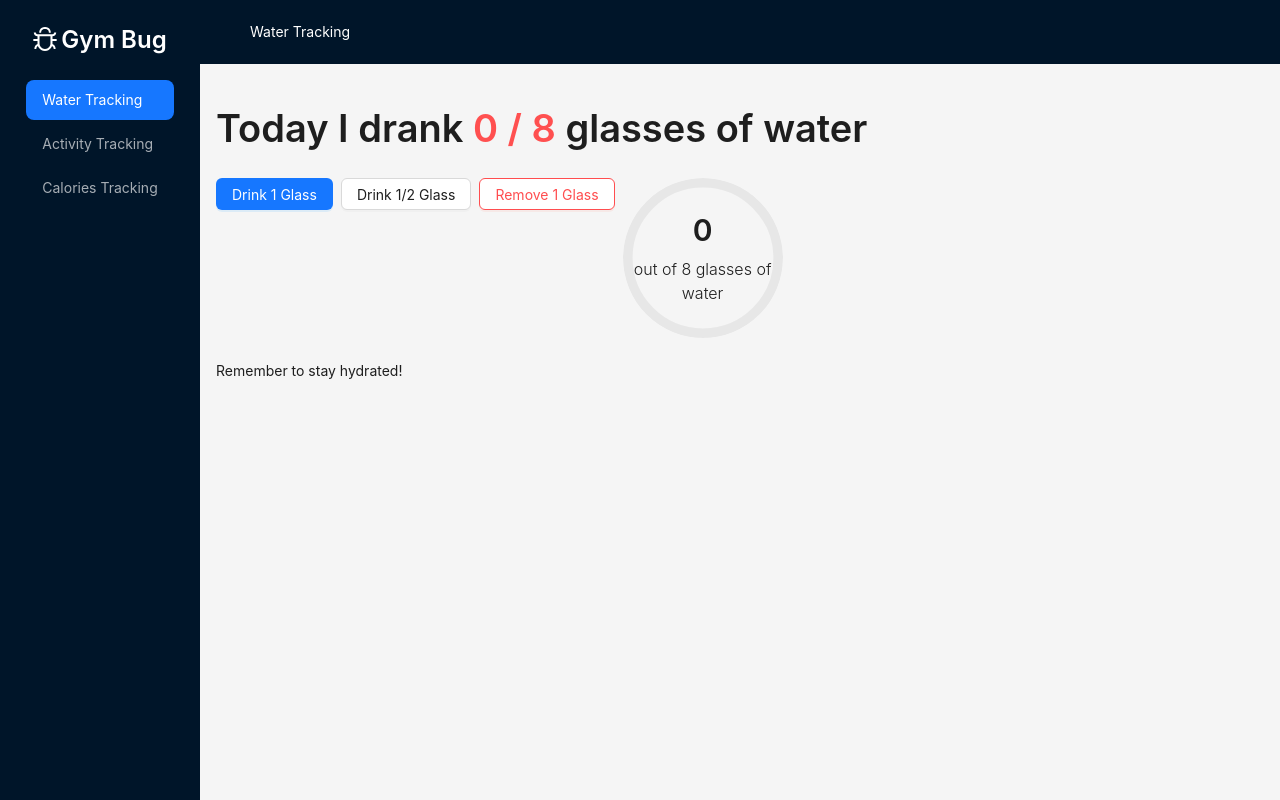
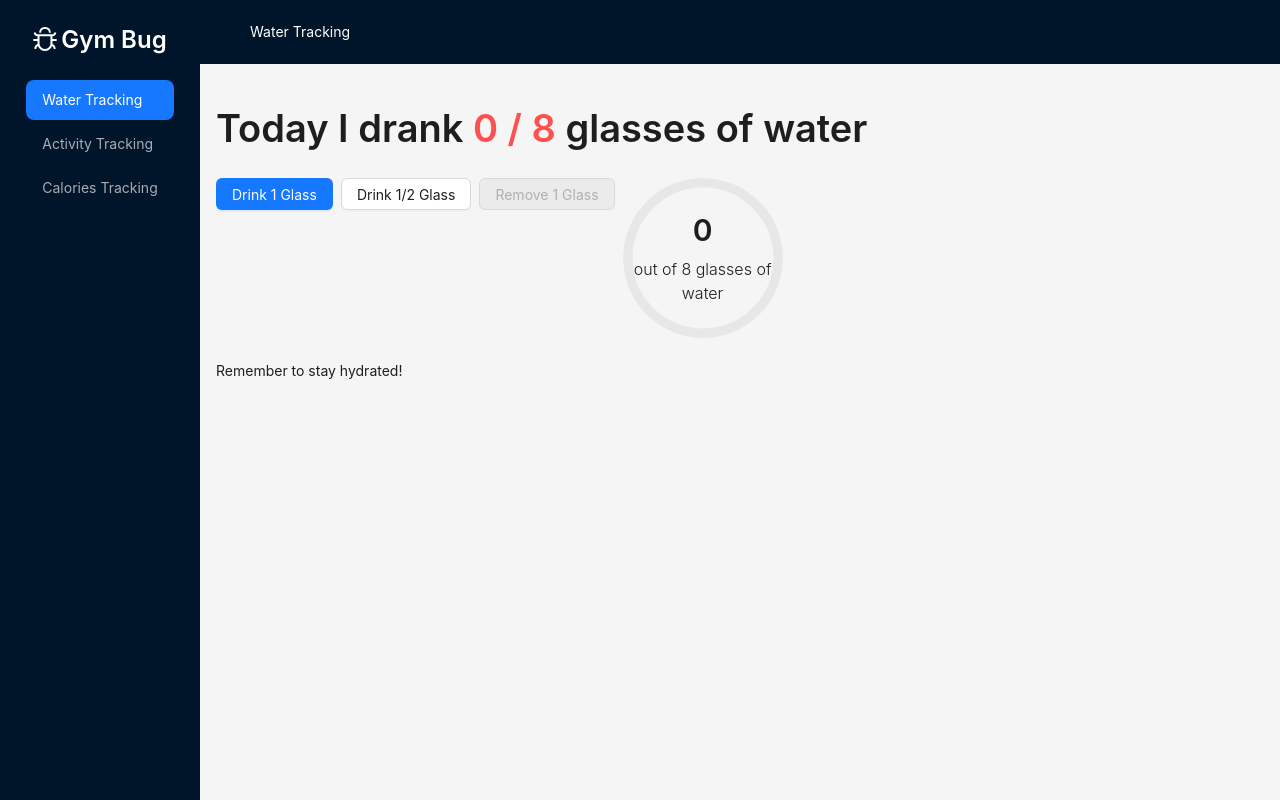
Before and after one commit to cezarmocanu/gym-bug, a React (Vite) app in the folder client/: page /water in a window 1280 px wide. Built offline with nearby package versions, Linux system fonts and the light colour scheme.

Commit message:
I fixed the remove button

```diff
--- a/client/src/App.jsx
+++ b/client/src/App.jsx
@@ -10,6 +10,7 @@ import { useState } from "react";
 function App() {
   const [currentIntake, setCurrentIntake] = useState(0);
   const [activities, setActivities] = useState([]);
+  const [loggedFoods, setLoggedFoods] = useState([]);
 
   return (
     <Router>
@@ -34,7 +35,14 @@ function App() {
               />
             }
           />
-          <Route path="/calories" element={<CaloriesView />} />
+          <Route path="/calories"
+          element={
+            <CaloriesView
+                loggedFoods={loggedFoods}
+                setLoggedFoods={setLoggedFoods}
+                />
+              }
+            />
         </Route>
       </Routes>
     </Router>
--- a/client/src/views/CaloriesView.jsx
+++ b/client/src/views/CaloriesView.jsx
@@ -32,14 +32,13 @@ const buildFoodURI = (query) =>
   `https://api.api-ninjas.com/v1/nutrition?query=${query}`;
 const CALORIES_TARGET = 2200;
 
-export const CaloriesView = () => {
+export const CaloriesView = (loggedFoods, setLoggedFoods) => {
   const [messageInstance, messageContext] = useMessage();
   const [foodInputValue, setFoodInputValue] = useState("");
   const [lastSearchedFood, setLastSearchedFood] = useState("");
   const [isFoodLoading, setIsFoodLoading] = useState(false);
 
   const [foods, setFoods] = useState([]);
-  const [loggedFoods, setLoggedFoods] = useState([]);
 
   const currentCalories = loggedFoods.reduce(
     (total, food) => total + food.calories,
--- a/client/src/views/WaterTrackingView.jsx
+++ b/client/src/views/WaterTrackingView.jsx
@@ -44,6 +44,13 @@ export const WaterTrackingView = ({ currentIntake, setCurrentIntake }) => {
 
   const percentage = (currentIntake * 100)/WATER_GOAL;
 
+  const isDecrementBottonDisabled = () => {
+    if (currentIntake > 0) {
+    return false;
+    }
+    return true;
+  };
+
   const formatPercentage = () => {
     return (
       <Space align="center" justify="center" direction="vertical">
@@ -79,7 +86,7 @@ export const WaterTrackingView = ({ currentIntake, setCurrentIntake }) => {
             <Button onClick={() => handleWaterIntakeUpdate(+0.5)}>
               Drink 1/2 Glass
             </Button>
-            <Button danger onClick={() => handleWaterIntakeUpdate(-1)}>
+            <Button danger onClick={() => handleWaterIntakeUpdate(-1)} disabled={isDecrementBottonDisabled()}>
               Remove 1 Glass
             </Button>
             <Tooltip title="Glasses of water logged today">
```
